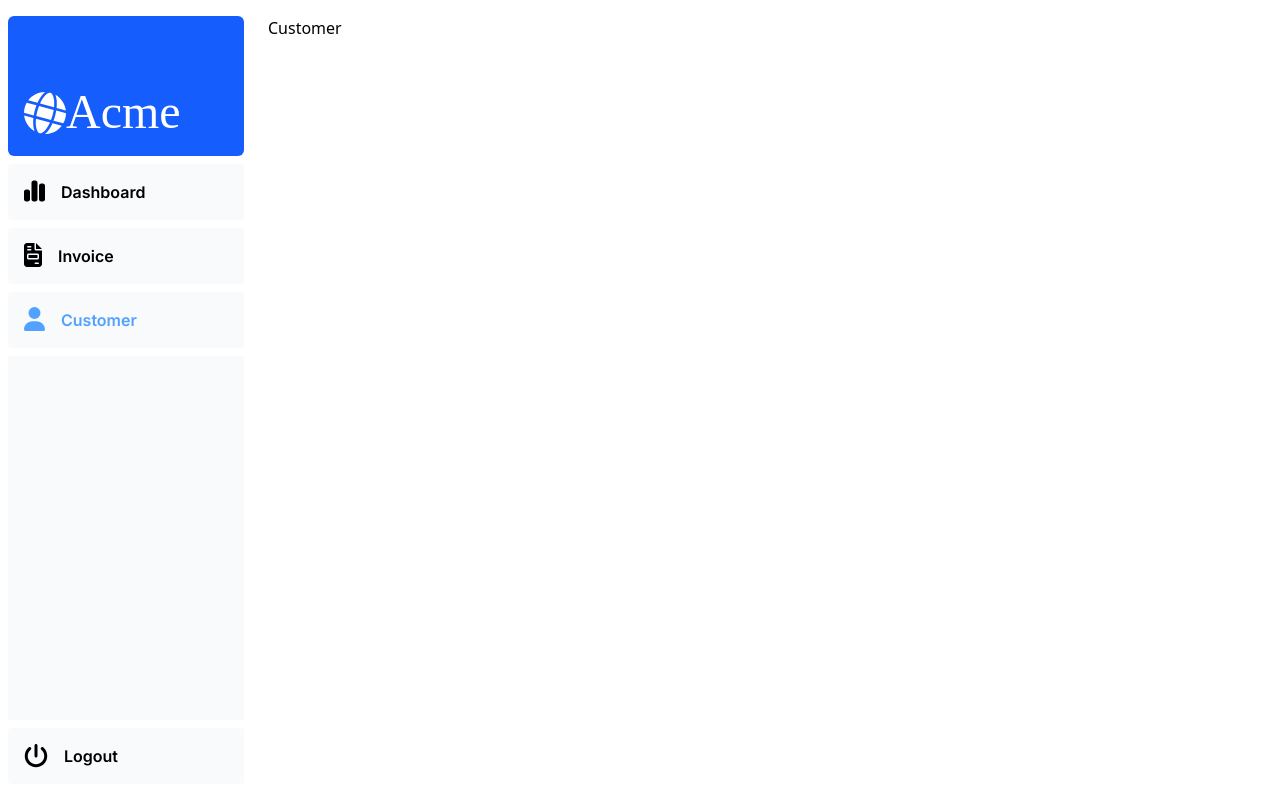
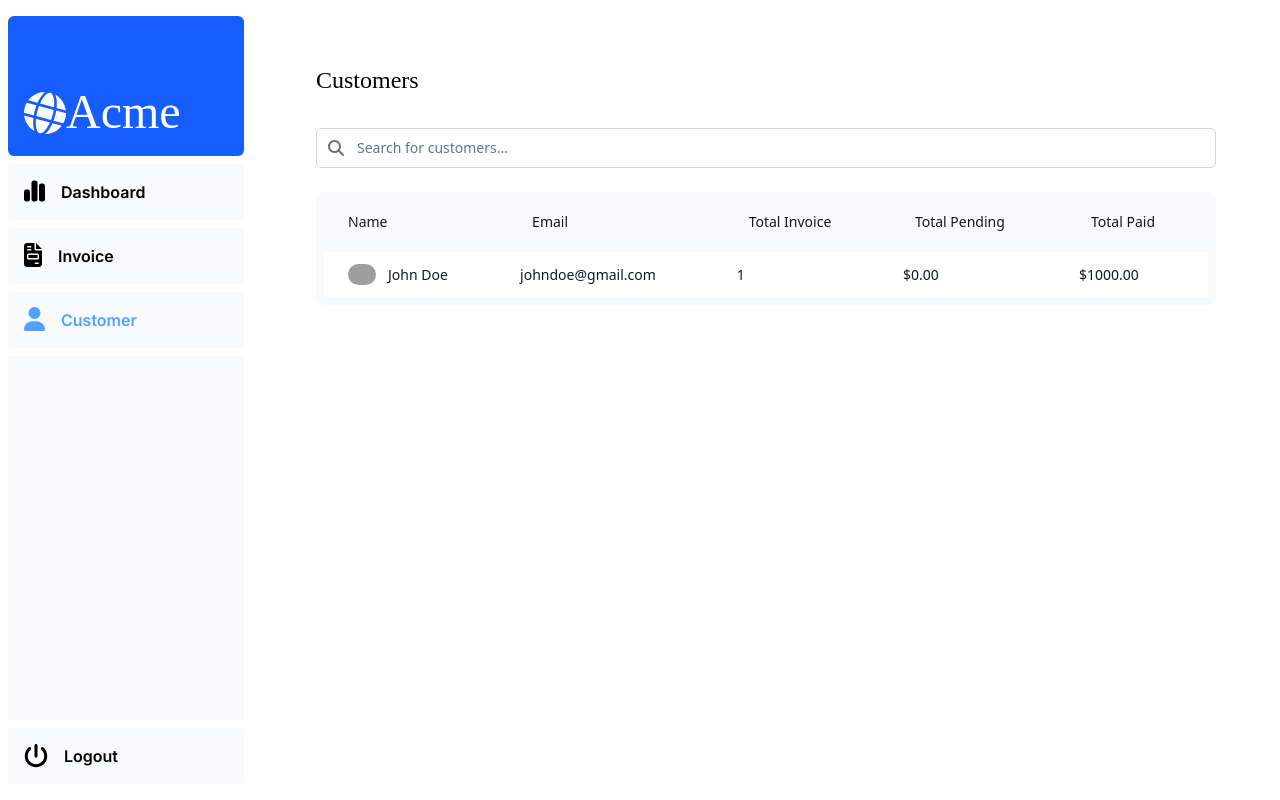
Before and after one commit to Siv168/React_Dashboard, a React (Vite) app: page /customer in a window 1280 px wide. Built offline with nearby package versions, Linux system fonts and the light colour scheme; grey boxes are pictures that could not be loaded; a web font is replaced by a local one.

Commit message:
on going

```diff
--- a/src/pages/Customer.jsx
+++ b/src/pages/Customer.jsx
@@ -1,11 +1,77 @@
-import React from 'react'
+import React from "react";
+import { NavLink } from "react-router-dom";
+import { FontAwesomeIcon } from "@fortawesome/react-fontawesome";
+import {
+  faMagnifyingGlass,
+  faPlus,
+  faChevronLeft,
+  faChevronRight,
+} from "@fortawesome/free-solid-svg-icons";
 
 function Customer() {
   return (
-    <div className="">
-      Customer
+    <div className="grow p-6 md:overflow-y-auto md:p-12">
+      <div className="w-full">
+        <div className="flex w-full items-center justify-between">
+          <h1 className="text-2xl font-[lustina]">Customers</h1>
+        </div>
+        <div className="mt-4 flex items-center justify-between gap-2 md:mt-8">
+          <div className="relative flex flex-1 flex-shrink-0">
+            <input
+              type="text"
+              placeholder="Search for customers..."
+              className="peer block w-full rounded-md border border-gray-300 py-[9px] pl-10 text-sm placeholder:text-gray-500 focus:ring-1 focus:ring-blue-500 focus:outline-none"
+            />
+            <FontAwesomeIcon
+              icon={faMagnifyingGlass}
+              className="absolute top-3 left-3 text-gray-500"
+            />
+          </div>
+        </div>
+        <div className="mt-6 flow-root">
+          <div className="inline-block min-w-full align-middle">
+            <div className="rounded-lg bg-gray-50 p-2 md:pt-0">
+              <div className="md:hidden"></div>
+              <table className=" min-w-full text-gray-900 md:table">
+                <thead className="rounded-lg text-left text-sm font-normal">
+                  <tr>
+                    <th className="px-4 py-5 font-medium sm:pl-6">Name</th>
+                    <th className="px-4 py-5 font-medium sm:pl-6">Email</th>
+                    <th className="px-4 py-5 font-medium sm:pl-6">Total Invoice</th>
+                    <th className="px-4 py-5 font-medium sm:pl-6">Total Pending</th>
+                    <th className="px-4 py-5 font-medium sm:pl-6">Total Paid</th>
+                  </tr>
+                </thead>
+                <tbody className="bg-white tex-left">
+                  {/* Placeholder for customer data */}
+                  <tr className="w-full border-b border-gray-300 py-3 text-sm last-of-type:border-none">
+                    <td className="whitespace-nowrap py-3 pl-6 pr-3">
+                      <div className="flex items-center gap-3">
+                        <img
+                          src="https://thispersondoesnotexist.com/image"
+                          alt=""
+                          loading="lazy"
+                          className="rounded-full"
+                          width={28}
+                          height={28}
+                        />
+                        <p>John Doe</p>
+                      </div>
+                    </td>
+                    <td className="whitespace-nowrap px-3 py-3 lowercase">johndoe@gmail.com</td>
+                    <td className="whitespace-nowrap px-3 py-3">1</td>
+                    <td className="whitespace-nowrap px-3 py-3">$0.00</td>
+                    <td className="whitespace-nowrap px-3 py-3">$1000.00</td>
+                  </tr>
+                  {/* Repeat similar rows for other customers */}
+                </tbody>
+              </table>
+            </div>
+          </div>
+        </div>
+      </div>
     </div>
-  )
+  );
 }
 
-export default Customer
+export default Customer;
--- a/src/pages/Invoice.jsx
+++ b/src/pages/Invoice.jsx
@@ -75,7 +75,7 @@ function Invoice() {
           <div className="inline-block min-w-full align-middle">
             <div className="rounded-lg bg-gray-50 p-2 md:pt-0">
               <div className="md:hidden"></div>
-              <table className="hidden min-w-full text-gray-900 md:table">
+              <table className=" min-w-full text-gray-900 md:table">
                 <thead className="rounded-lg text-left text-sm font-normal">
                   <tr>
                     <th className="px-4 py-5 font-medium sm:pl-6">Customer</th>
```
